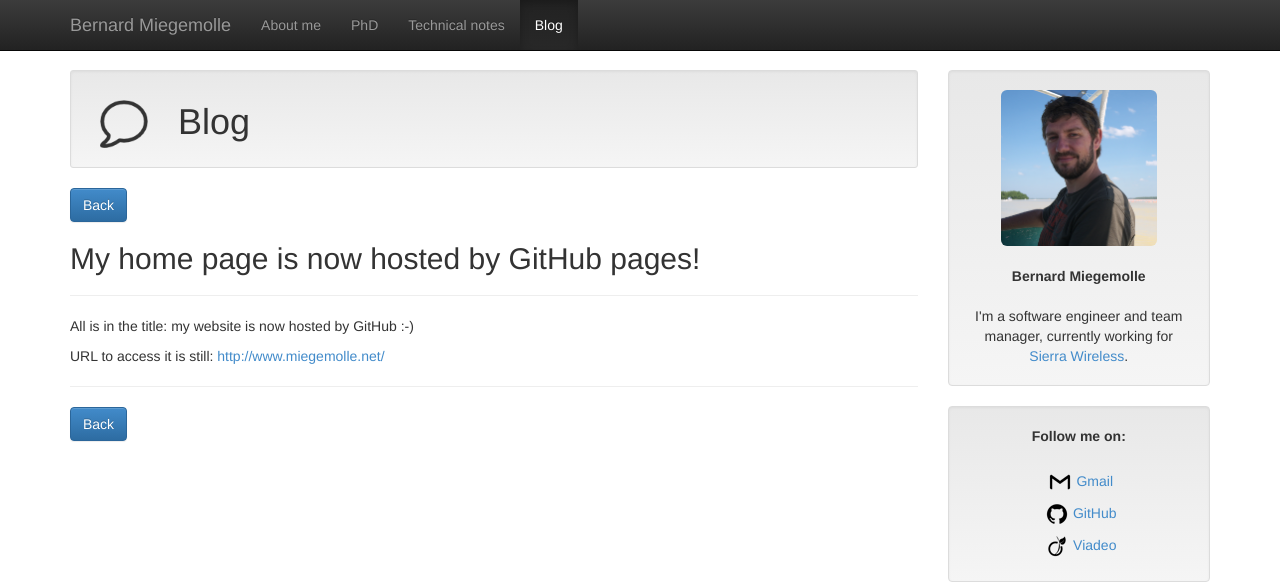
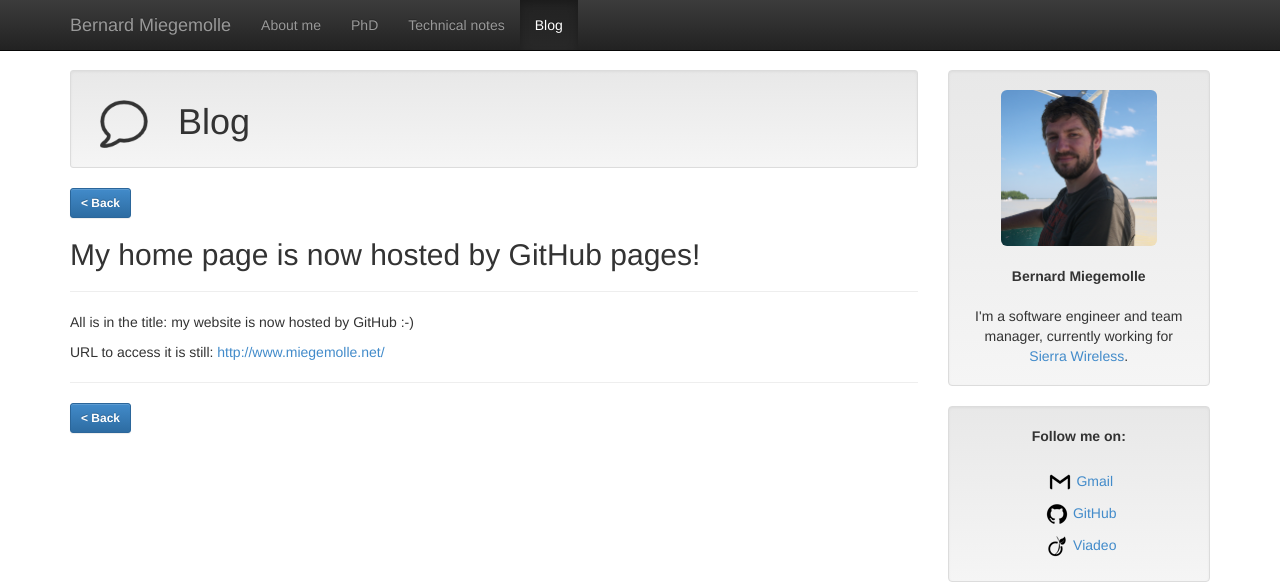
Before and after one commit to bmiegemolle/bmiegemolle.github.io, a Jekyll site: the page built from _posts/2014-01-01-bmiegemolle-github-io.md, in a window 1280 px wide. Shown: the top 583 px of the page. Built offline with Jekyll 4.4.1, drawn with Linux system fonts in a browser that asks for light colours; Markdown is read by kramdown in place of the engine named in the settings.

Commit message:
Smaller back buttons in blog posts

```diff
--- a/_layouts/post.html
+++ b/_layouts/post.html
@@ -36,10 +36,10 @@
 				</h1>
 			</div>
 			<a href="../../../blog.html"><button type="button"
-					class="btn btn-primary">Back</button></a> {{content}}
+					class="btn btn-primary btn-sm"><b>&lt; Back</b></button></a> {{content}}
 			<hr />
 			<a href="../../../blog.html"><button type="button"
-					class="btn btn-primary">Back</button></a>
+					class="btn btn-primary btn-sm"><b>&lt; Back</b></button></a>
 		</div>
 
 		<div class="col-md-3">
```
